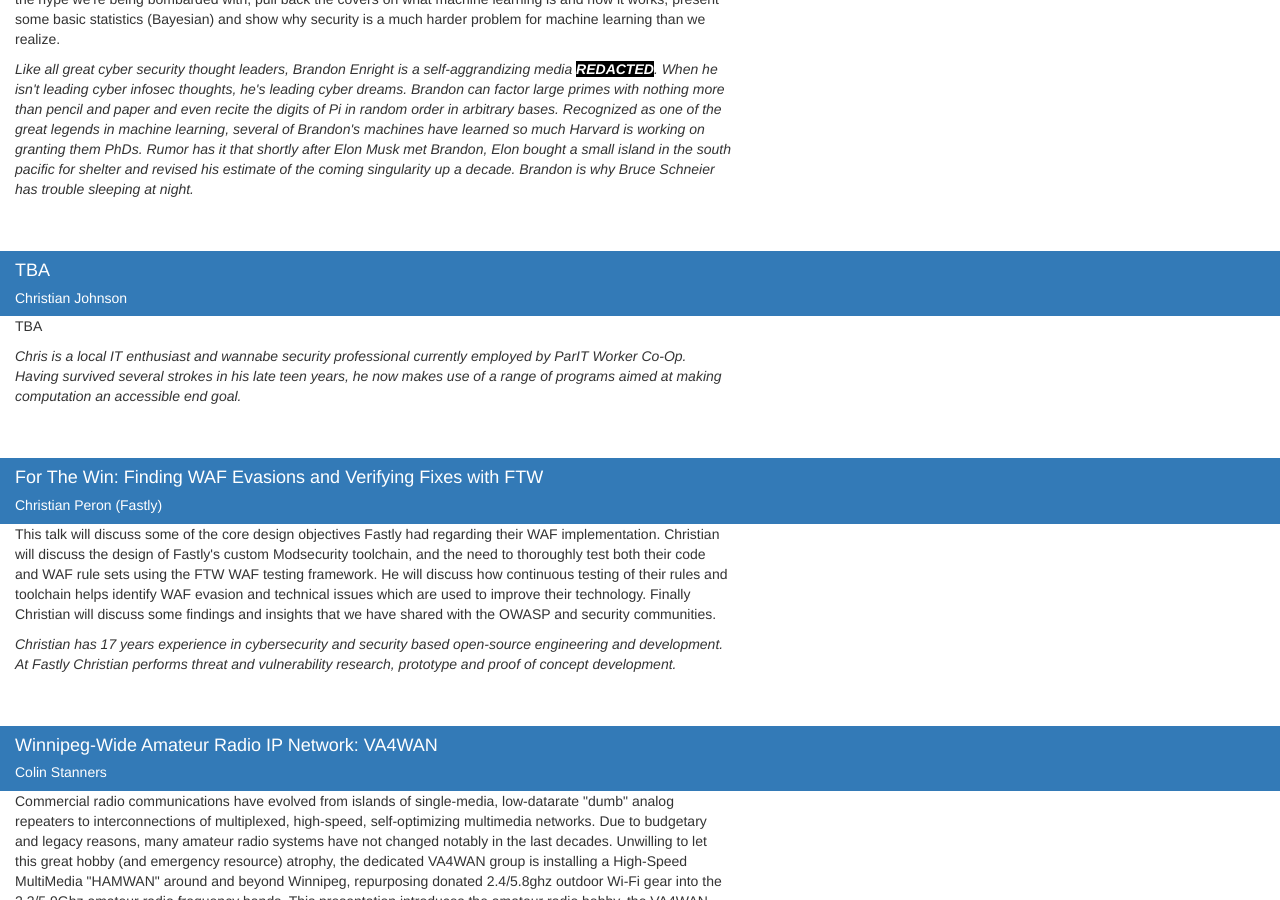
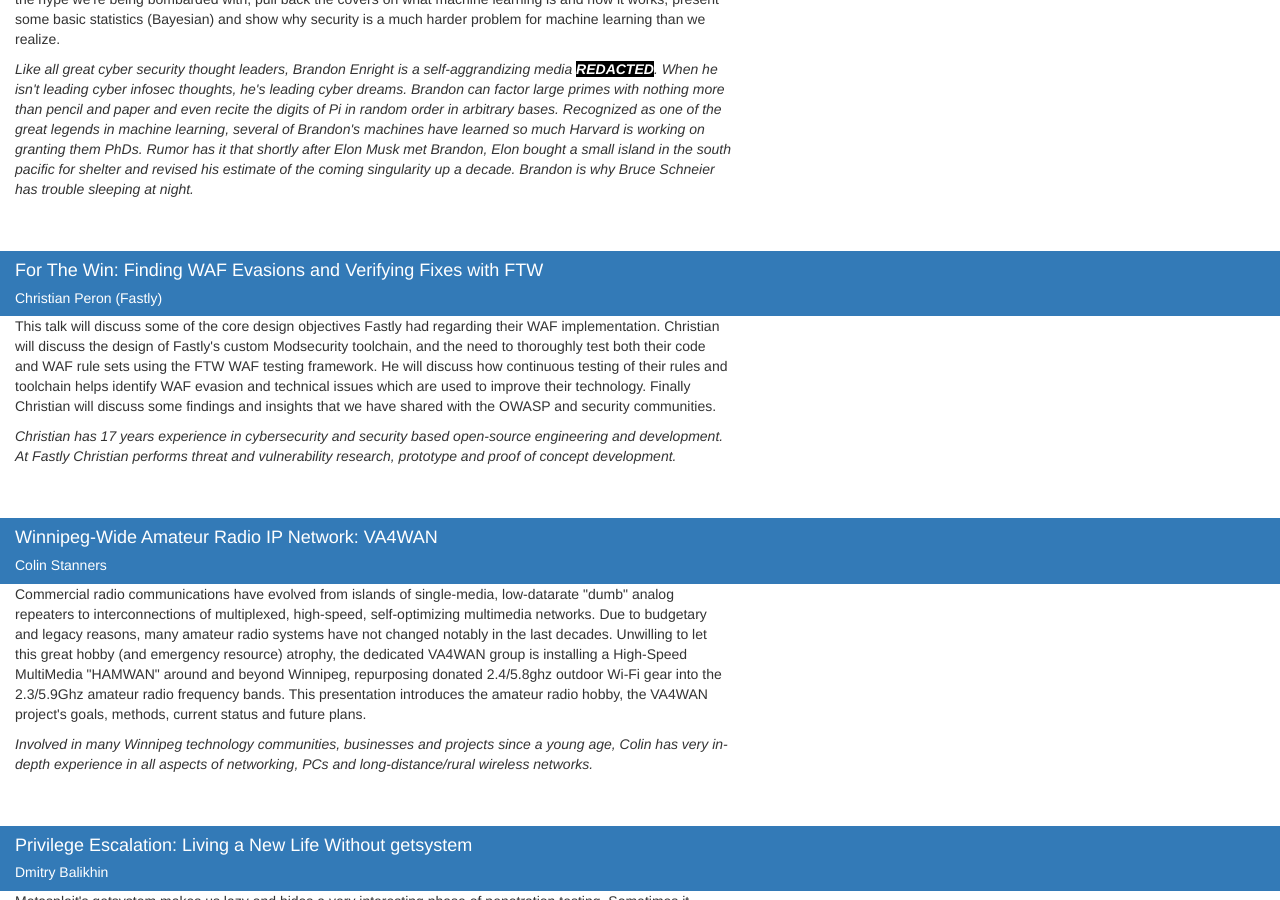
Before and after one commit to bsideswpg/bsideswpg.github.io, a Jekyll site: the page built from 2017-speakers.md, in a window 1280 px wide and 900 px high, scrolled down 2356 px. Built offline with Jekyll 4.4.1, drawn with Linux system fonts in a browser that asks for light colours.

Commit message:
Update speakers.

```diff
--- a/2017-speakers.md
+++ b/2017-speakers.md
@@ -172,23 +172,6 @@ permalink: /speakers/
     <p class="abstract">The latest marketing fad and hype in our industry is the pushing of machine learning as a magic panacea for all cyber ills. We're told that by utilizing artistically crafted pixie dust and rainbow unicorn algorithms all your cyber woes can cured. Unfortunately, otherwise rational people in our industry seem to give a lot of weight to these marketing claims because 1) machine learning is complicated and 2) we've seen machine learning do some really incredible things like drive cars, beat the best Go players, "dream" crazy images, etc. This talk will illustrate some of the hype we're being bombarded with, pull back the covers on what machine learning is and how it works, present some basic statistics (Bayesian) and show why security is a much harder problem for machine learning than we realize. </p>
 
     <p class="bio">Like all great cyber security thought leaders, Brandon Enright is a self-aggrandizing media <span style="background-color: black; font-weight: bold; color: white">REDACTED</span>. When he isn't leading cyber infosec thoughts, he's leading cyber dreams. Brandon can factor large primes with nothing more than pencil and paper and even recite the digits of Pi in random order in arbitrary bases. Recognized as one of the great legends in machine learning, several of Brandon's machines have learned so much Harvard is working on granting them PhDs. Rumor has it that shortly after Elon Musk met Brandon, Elon bought a small island in the south pacific for shelter and revised his estimate of the coming singularity up a decade. Brandon is why Bruce Schneier has trouble sleeping at night.</p>
-  </div>
-</div>
-
-<!-- *********************************************************************** -->
-
-<div class="row" style="padding-top:3em;" id="christian-johnson">
-  <div class="col-lg-12 bg-primary">
-    <h4 class="title">TBA</h4>
-    <h5 class="speaker">Christian Johnson</h5>
-  </div>
-</div>
-
-<div class="row">
-  <div class="col-lg-7">
-    <p class="abstract">TBA</p>
-
-    <p class="bio">Chris is a local IT enthusiast and wannabe security professional currently employed by ParIT Worker Co-Op. Having survived several strokes in his late teen years, he now makes use of a range of programs aimed at making computation an accessible end goal.</p>
   </div>
 </div>
 
```
